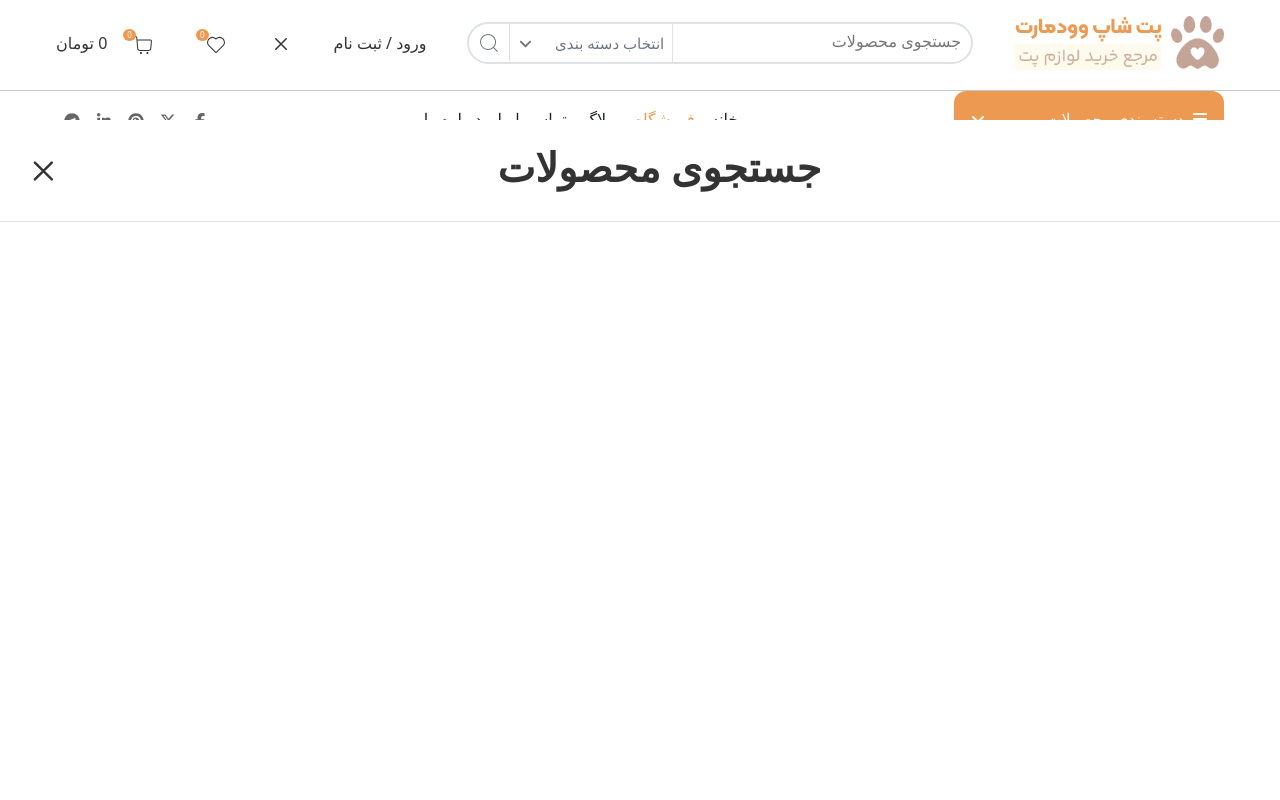
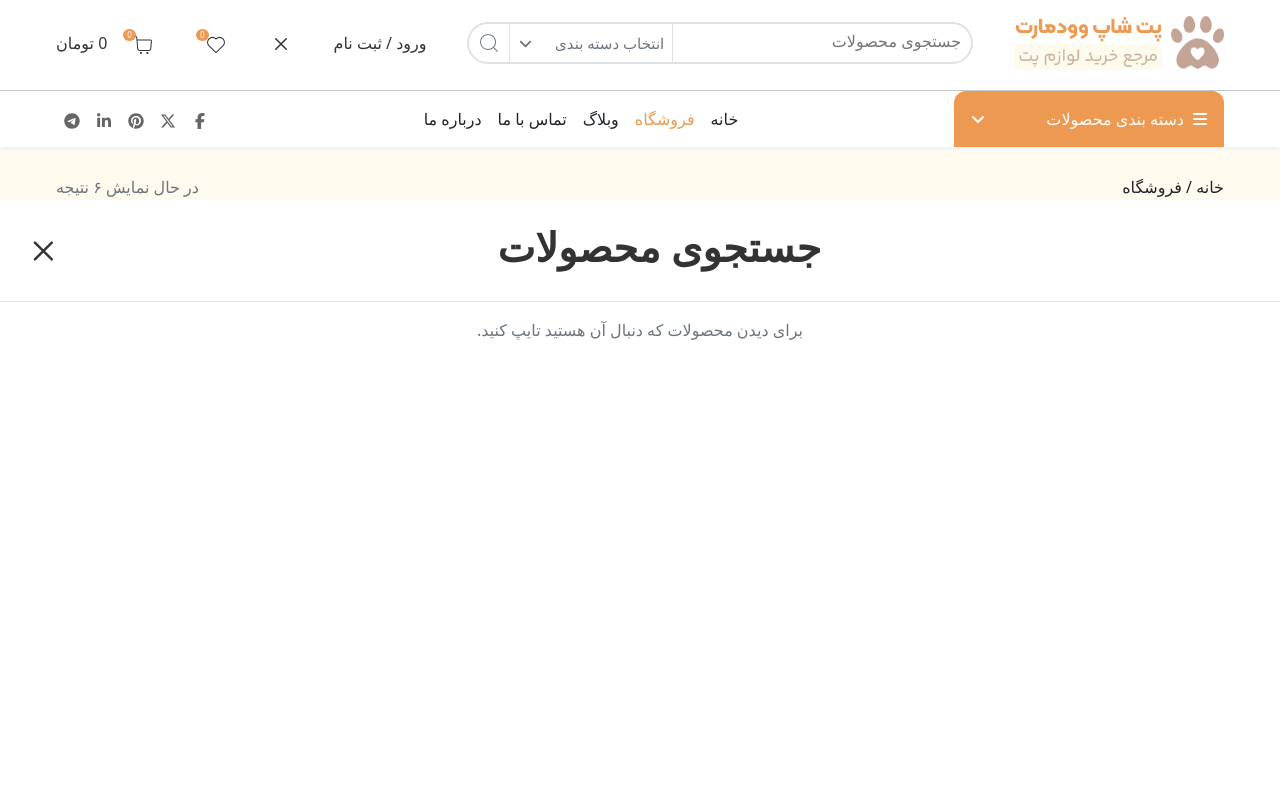
Before and after one commit to salimi2121/woodmart, a React (Vite) app in the folder my-app/: page / in a window 1280 px wide. Both pictures are taken after a click on the icon 280 px from the left and 43 px from the top of the page. Shown: the top 800 px of the page. Built offline with nearby package versions, Linux system fonts and the light colour scheme.

Commit message:
search page completed

```diff
--- a/my-app/src/component/Shop/Header/SearchPage.jsx
+++ b/my-app/src/component/Shop/Header/SearchPage.jsx
@@ -1,17 +1,7 @@
-import { useContext, useState } from "react";
 import { IoCloseOutline } from "react-icons/io5";
-import { ProductsContext } from "../contexts/ProductsContext";
+import { persianNumber } from "../utils/utils.js";
 
 export default function SearchPage(props) {
-  const { products } = useContext(ProductsContext);
-
-  const [searchedItems, setSearchedItems] = useState(null);
-
-  function search(e) {
-    const filteredItems = products.filter((item) => item.name.includes(e.target.value));
-    setSearchedItems(filteredItems);
-  }
-
   return (
     <div className="search-page bg-white">
       <div className="search-page-header border-bottom border-1 d-flex align-items-center w-100 px-4 py-3">
@@ -19,20 +9,43 @@ export default function SearchPage(props) {
           type="text"
           className="fs-1 border-0 w-100 px-3 text-center pb-2"
           placeholder="جستجوی محصولات"
-          onChange={search}
+          onChange={props.search}
         />
         <IoCloseOutline
           className="fs-1 close-btn pointer"
           onClick={() => props.setOpenSearch(false)}
         />
       </div>
-      <div className="d-flex flex-wrap">
-        {searchedItems && searchedItems.map((item) => (
-            <div>
-                <img src={item.img} alt="product-img" />
-
-            </div>
-        ))}
+      <div className="h-75 overflow-y-scroll">
+        <div className="d-flex flex-wrap justify-content-center">
+          {props.searchedItems &&
+            props.searchedItems.map((item) => (
+              <div className="mx-auto" key={item.id}>
+                <img
+                  src={item.img}
+                  alt="product-img"
+                  className="searched-product-img"
+                />
+                <div className="text-center d-flex flex-column">
+                  <span>{item.name}</span>
+                  <span className="text-orange fw-500">{`${persianNumber(
+                    item.price.toFixed(3)
+                  )} تومان`}</span>
+                </div>
+              </div>
+            ))}
+            {props.searchedItems && props.searchedItems.length === 0 && (
+              <span className="text-secondary fw-500 my-3">محصولی یافت نشد</span>
+            )}
+            {!props.searchedItems && (
+              <span className="text-secondary fw-500 my-3">برای دیدن محصولات که دنبال آن هستید تایپ کنید.</span>
+            )}
+        </div>
+        {props.searchedItems && props.searchedItems.length !== 0 && (
+          <div className="view-all text-center py-3 my-3 pointer border-top border-bottom border-1">
+            <span className="fw-500">مشاهده همه نتایج</span>
+          </div>
+        )}
       </div>
     </div>
   );
--- a/my-app/src/component/Shop/Shop.css
+++ b/my-app/src/component/Shop/Shop.css
@@ -205,7 +205,7 @@ nav .social-media {
 .search-page {
     position: fixed;
     width: 100%;
-    height: 85vh;
+    height: 75vh;
     bottom: 0;
     right: 0;
     z-index: 100;
@@ -217,6 +217,13 @@ nav .social-media {
     font-weight: 600;
 }
 
+.searched-product-img {
+    width: 180px;
+}
+
+.view-all:hover {
+    background-color: #f7f7f7;
+}
 
 /* main */
 
```
